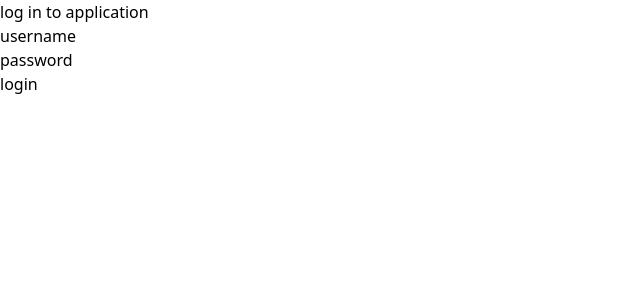
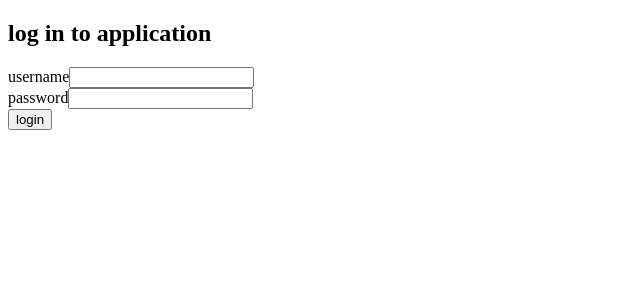
Before and after one commit to jamesz89/FullStackOpen, a React (Create React App) app in the folder part5/bloglist-frontend/: page / in a window 1280 px wide. Shown: the top 300 px of the page, without its empty margins (0-640 px from the left). Built offline with nearby package versions, Linux system fonts and the light colour scheme.

Commit message:
Revert "setup tailwind"
This reverts commit e349ea9873153ccd237456742c105794e125557d.

```diff
--- a/part5/bloglist-frontend/craco.config.js
+++ /dev/null
@@ -1,11 +0,0 @@
-/* eslint-disable no-undef */
-module.exports = {
-  style: {
-    postcss: {
-      plugins: [
-        require('tailwindcss'),
-        require('autoprefixer'),
-      ],
-    },
-  },
-}
--- a/part5/bloglist-frontend/src/index.css
+++ b/part5/bloglist-frontend/src/index.css
@@ -1,3 +1,22 @@
-@tailwind base;
-@tailwind components;
-@tailwind utilities;
+.success {
+  width: 25%;
+  color: green;
+  font-size: 18px;
+  border:  3px solid green;
+  background-color: #f1f1f1;
+  padding: 3px;
+  margin: 10px;
+  border-radius: 5px;
+
+}
+
+.error {
+  width: 25%;
+  color: red;
+  font-size: 18px;
+  border:  3px solid red;
+  background-color: #f1f1f1;
+  padding: 3px;
+  margin: 10px;
+  border-radius: 5px;
+}
--- a/part5/bloglist-frontend/tailwind.config.js
+++ /dev/null
@@ -1,12 +0,0 @@
-/* eslint-disable no-undef */
-module.exports = {
-  purge: ['./src/**/*.{js,jsx,ts,tsx}', './public/index.html'],
-  darkMode: false, // or 'media' or 'class'
-  theme: {
-    extend: {},
-  },
-  variants: {
-    extend: {},
-  },
-  plugins: [],
-}
```
Also changed, not shown: part5/bloglist-frontend/package.json (+4 -8 lines), 1 other file (tests, documents, lock files or other folders).
